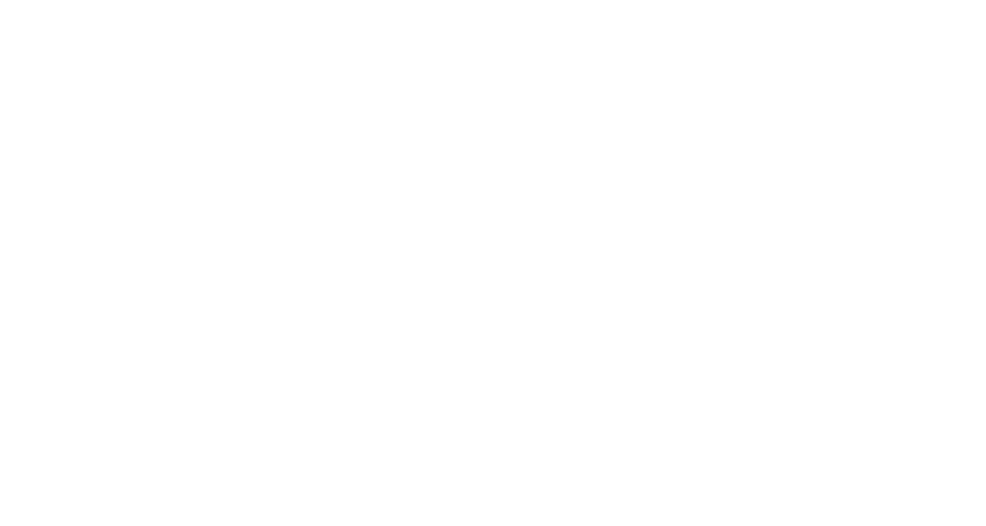
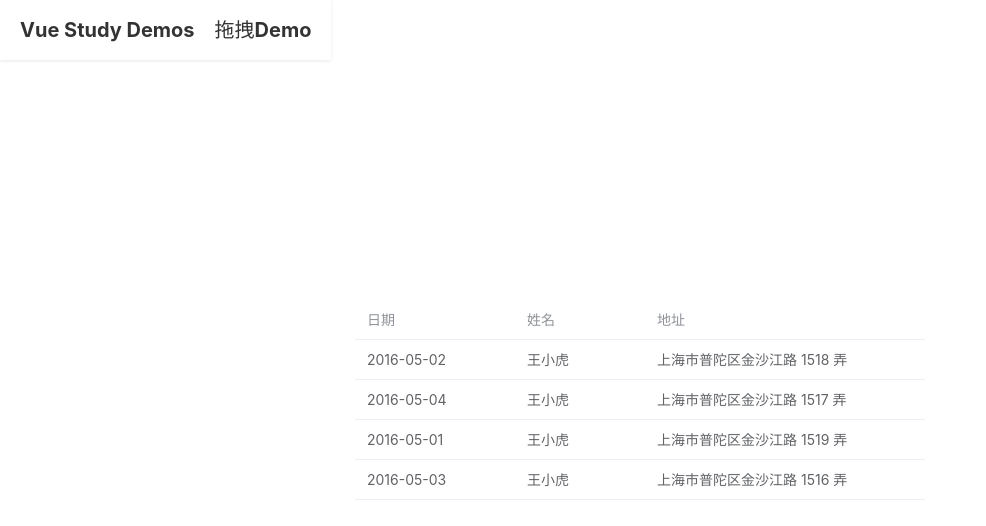
Before and after one commit to pqcqaq/study-demos, a Vue app: page /#/drag in a window 1280 px wide. Before the commit this address had no page. Shown: the top 526 px of the page, without its empty margins (0-986 px from the left). Built offline with nearby package versions, Linux system fonts and the light colour scheme; sample sign-in values are in the browser's storage.

Commit message:
自动导入，不再重试ws

```diff
--- a/auto-imports.d.ts
+++ b/auto-imports.d.ts
@@ -5,5 +5,5 @@
 // Generated by unplugin-auto-import
 export {}
 declare global {
-
+  const ElMessage: typeof import('element-plus/es')['ElMessage']
 }
--- a/components.d.ts
+++ b/components.d.ts
@@ -10,6 +10,9 @@
     ElButton: typeof import('element-plus/es')['ElButton']
     ElCard: typeof import('element-plus/es')['ElCard']
     ElInput: typeof import('element-plus/es')['ElInput']
+    ElTable: typeof import('element-plus/es')['ElTable']
+    ElTableColumn: typeof import('element-plus/es')['ElTableColumn']
+    ElTableColumna: typeof import('element-plus/es')['ElTableColumna']
     RouterLink: typeof import('vue-router')['RouterLink']
     RouterView: typeof import('vue-router')['RouterView']
   }
--- /dev/null
+++ b/src/pages/draggable/index.vue
@@ -0,0 +1,53 @@
+<template>
+	<div class="main">
+		<el-table :data="data">
+			<el-table-column
+				label="日期"
+				prop="date"
+				width="160"
+			></el-table-column>
+			<el-table-column
+				label="姓名"
+				prop="name"
+				width="130"
+			></el-table-column>
+			<el-table-column
+				label="地址"
+				prop="address"
+				width="280"
+			></el-table-column>
+		</el-table>
+	</div>
+</template>
+
+<script setup lang="ts">
+import { ref } from "vue";
+
+const data = ref([
+	{
+		date: "2016-05-02",
+		name: "王小虎",
+		address: "上海市普陀区金沙江路 1518 弄",
+	},
+	{
+		date: "2016-05-04",
+		name: "王小虎",
+		address: "上海市普陀区金沙江路 1517 弄",
+	},
+	{
+		date: "2016-05-01",
+		name: "王小虎",
+		address: "上海市普陀区金沙江路 1519 弄",
+	},
+	{
+		date: "2016-05-03",
+		name: "王小虎",
+		address: "上海市普陀区金沙江路 1516 弄",
+	},
+]);
+</script>
+
+<style lang="scss" scoped>
+.main {
+}
+</style>
--- a/src/pages/home/index.vue
+++ b/src/pages/home/index.vue
@@ -2,7 +2,7 @@
 	<div>
 		<div class="list">
 			<div class="item" v-for="([path, name], index) in pathToName">
-				<div class="to" key="index" @click="router.push(path)">
+				<div class="to" :key="index" @click="router.push(path)">
 					<div>{{ name }}</div>
 				</div>
 			</div>
--- /dev/null
+++ b/src/pages/table/index.vue
@@ -0,0 +1,53 @@
+<template>
+	<div class="main">
+		<el-table :data="data">
+			<el-table-column
+				label="日期"
+				prop="date"
+				width="160"
+			></el-table-column>
+			<el-table-column
+				label="姓名"
+				prop="name"
+				width="130"
+			></el-table-column>
+			<el-table-column
+				label="地址"
+				prop="address"
+				width="280"
+			></el-table-column>
+		</el-table>
+	</div>
+</template>
+
+<script setup lang="ts">
+import { ref } from "vue";
+
+const data = ref([
+	{
+		date: "2016-05-02",
+		name: "王小虎",
+		address: "上海市普陀区金沙江路 1518 弄",
+	},
+	{
+		date: "2016-05-04",
+		name: "王小虎",
+		address: "上海市普陀区金沙江路 1517 弄",
+	},
+	{
+		date: "2016-05-01",
+		name: "王小虎",
+		address: "上海市普陀区金沙江路 1519 弄",
+	},
+	{
+		date: "2016-05-03",
+		name: "王小虎",
+		address: "上海市普陀区金沙江路 1516 弄",
+	},
+]);
+</script>
+
+<style lang="scss" scoped>
+.main {
+}
+</style>
--- a/src/pages/ws/index.vue
+++ b/src/pages/ws/index.vue
@@ -25,7 +25,7 @@
 </template>
 
 <script lang="ts" setup>
-import { onMounted, onBeforeMount, ref } from "vue";
+import { onMounted, onBeforeMount, ref, onUnmounted } from "vue";
 
 let message = ref("");
 const sendMessage = () => {
@@ -70,6 +70,16 @@
 	};
 	websocket.onclose = function (event) {
 		console.log("连接关闭", event);
+		// 如果是被动关闭，弹出提示框
+		if (event.wasClean) {
+			console.log("连接已关闭");
+		} else {
+			console.log("连接异常关闭");
+			ElMessage({
+				type: "error",
+				message: "连接异常关闭",
+			});
+		}
 		//尝试重连websocket
 		connected.value = false;
 		reconnectMessageWebSocket();
@@ -105,14 +115,25 @@
 	};
 };
 
+let retry = true;
+
 // 重连
 const reconnectMessageWebSocket = () => {
+	if (!retry) {
+		return;
+	}
 	console.log("正在重连");
 	// 进行重连
 	setTimeout(() => {
 		initTestWebSocket();
 	}, 1000);
 };
+
+// 在页面退出时，取消重试连接
+onUnmounted(() => {
+	websocket.close();
+	retry = false;
+});
 </script>
 
 <style lang="scss" scoped>
--- a/src/router/index.ts
+++ b/src/router/index.ts
@@ -1,4 +1,9 @@
-import { RouteLocation, RouteRecordRaw, createRouter, createWebHashHistory } from "vue-router";
+import {
+	RouteLocation,
+	RouteRecordRaw,
+	createRouter,
+	createWebHashHistory,
+} from "vue-router";
 
 export const routes: Array<RouteRecordRaw> = [
 	{
@@ -17,31 +22,44 @@
 				name: "websocket",
 				component: () => import("../pages/ws/index.vue"),
 				meta: { requiresAuth: false, breadcrumb: "用户管理" },
-            }
+			},
+			{
+				path: "drag",
+				name: "拖拽Demo",
+				component: () => import("../pages/draggable/index.vue"),
+				meta: { requiresAuth: false, breadcrumb: "拖拽Demo" },
+			},
+			{
+				path: "table",
+				name: "表格Demo",
+				component: () => import("../pages/table/index.vue"),
+				meta: { requiresAuth: false, breadcrumb: "表格Demo" },
+			},
 		],
 	},
-    //   {
-    //     path: "/login",
-    //     name: "登录",
-    //     component: () => import("../views/Login/index.vue"),
-    //     meta: { requiresAuth: false },
-    //   },
 	// {
-      //   path: "/:pathMatch(.*)*",
-      //   redirect: (_to: RouteLocation) => {
-      //     const role = sessionStorage.getItem("role");
-      //     // Check if the requested path is in the excluded paths
-      //     if (role === "ADMIN") {
-      //       return "/orders";
-      //     } else if (role === "SERVER") {
-      //       return "/query";
-      //     } else {
-      //       return "/query"; // 默认情况下重定向到首页
-      //     }
-      //   },
+	//   path: "/login",
+	//   name: "登录",
+	//   component: () => import("../views/Login/index.vue"),
+	//   meta: { requiresAuth: false },
 	// },
+	{
+		path: "/:pathMatch(.*)*",
+		redirect: (_to: RouteLocation) => {
+			// const role = sessionStorage.getItem("role");
+			// // Check if the requested path is in the excluded paths
+			// if (role === "ADMIN") {
+			//   return "/orders";
+			// } else if (role === "SERVER") {
+			//   return "/query";
+			// } else {
+			//   return "/query"; // 默认情况下重定向到首页
+			// }
+			return "/home";
+		},
+	},
 	// 添加其他路由配置...
-]
+];
 
 // 创建路由实例
 const router = createRouter({
```
Also changed, not shown: tsconfig.json (+7 -1 lines). Lines whose indentation alone changed are shown as unchanged.
